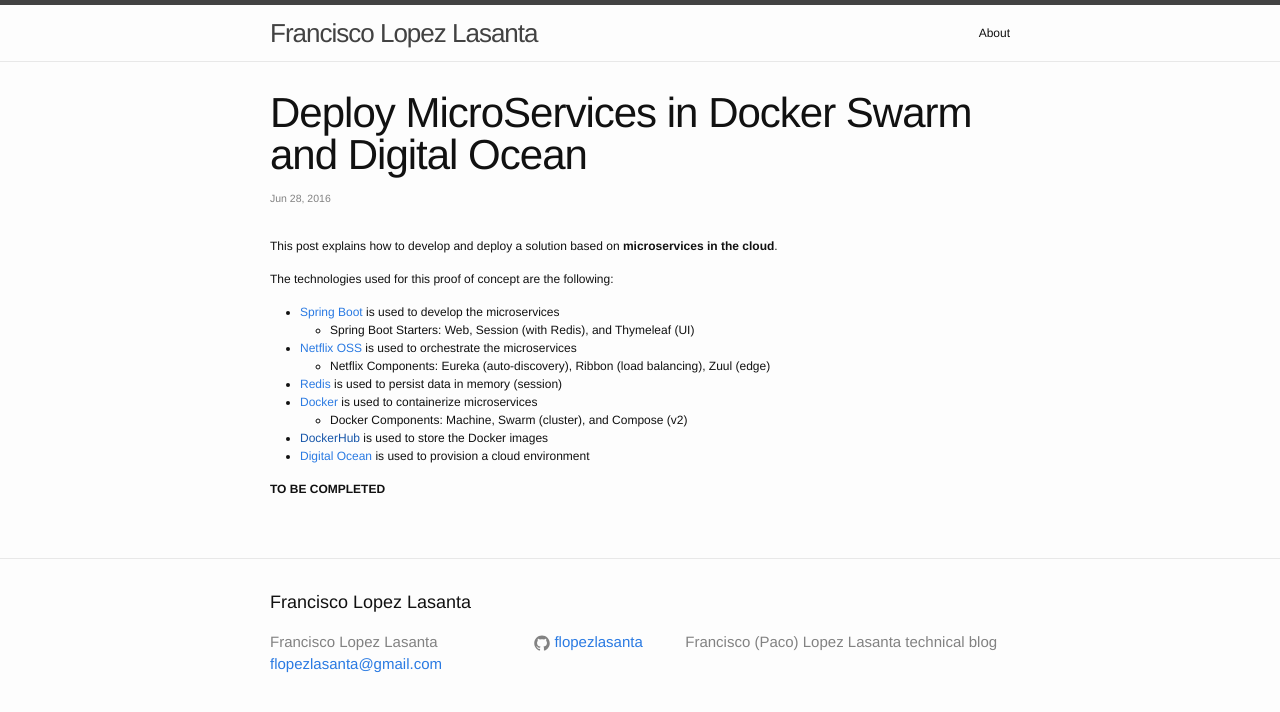
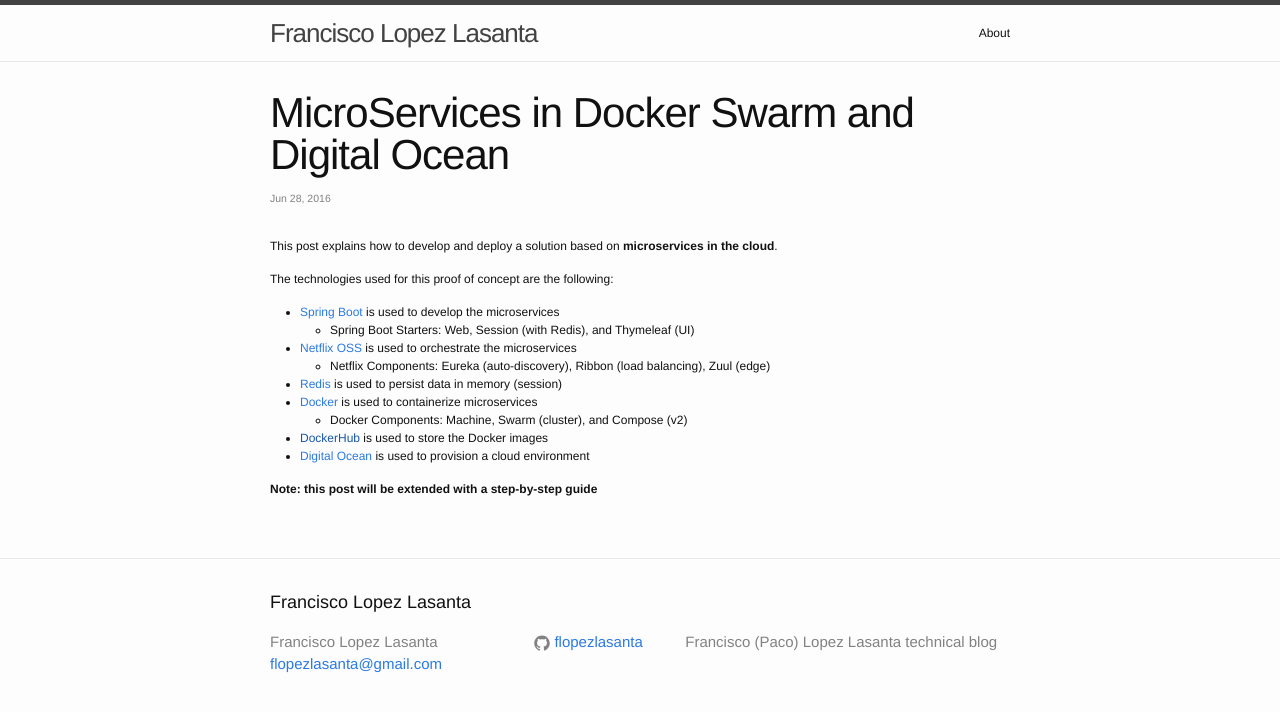
Before and after one commit to flopezlasanta/flopezlasanta.github.io, a Jekyll site: the page built from _posts/2016-06-28-microservices-docker-swarm-digital-ocean.markdown, in a window 1280 px wide. Shown: the top 712 px of the page. Built offline with Jekyll 4.4.1, drawn with Linux system fonts in a browser that asks for light colours.

Commit message:
some formatting and content changes

````diff
--- a/_layouts/post.html
+++ b/_layouts/post.html
@@ -4,7 +4,7 @@ layout: default
 <article class="post" itemscope itemtype="http://schema.org/BlogPosting">
 
   <header class="post-header">
-    <h1 class="post-title" itemprop="name headline">{{ page.title }}</h1>
+    <h2 class="post-title" itemprop="name headline">{{ page.title }}</h2>
     <p class="post-meta"><time datetime="{{ page.date | date_to_xmlschema }}" itemprop="datePublished">{{ page.date | date: "%b %-d, %Y" }}</time>{% if page.author %} • <span itemprop="author" itemscope itemtype="http://schema.org/Person"><span itemprop="name">{{ page.author }}</span></span>{% endif %}</p>
   </header>
 
--- a/_posts/2016-06-27-hello-github-pages-jekyll.markdown
+++ b/_posts/2016-06-27-blog-github-pages-jekyll.markdown
@@ -43,4 +42,4 @@ Some additional changes I made about **site identity and browsing** were the fol
 - Add a file ```keybase.txt```, obtained from [keybase.io](https://keybase.io/), to confirm the digital identity of the site owner
 - Add a file ```googleXXX.html```, obtained from [Google Webmaster Central](https://www.google.com/webmasters/verification), to tell Google of the site ownership
 
-<strong>TO BE COMPLETED</strong>
+<strong>Note: this post will be extended with information about the way to create a post and to customize the theme</strong>
--- a/_posts/2016-06-28-microservices-docker-swarm-digital-ocean.markdown
+++ b/_posts/2016-06-28-microservices-docker-swarm-digital-ocean.markdown
@@ -1,6 +1,6 @@
 ---
 layout: post
-title: "Deploy MicroServices in Docker Swarm and Digital Ocean"
+title: "MicroServices in Docker Swarm and Digital Ocean"
 date: 2016-06-28
 categories: microservices docker cloud
 ---
@@ -20,4 +20,4 @@ The technologies used for this proof of concept are the following:
 - [Digital Ocean](https://www.digitalocean.com/) is used to provision a cloud environment
 
 
-<strong>TO BE COMPLETED</strong>
+<strong>Note: this post will be extended with a step-by-step guide</strong>
````
Also changed, not shown: other parts of _posts/2016-06-27-blog-github-pages-jekyll.markdown (+1 -2 lines).
